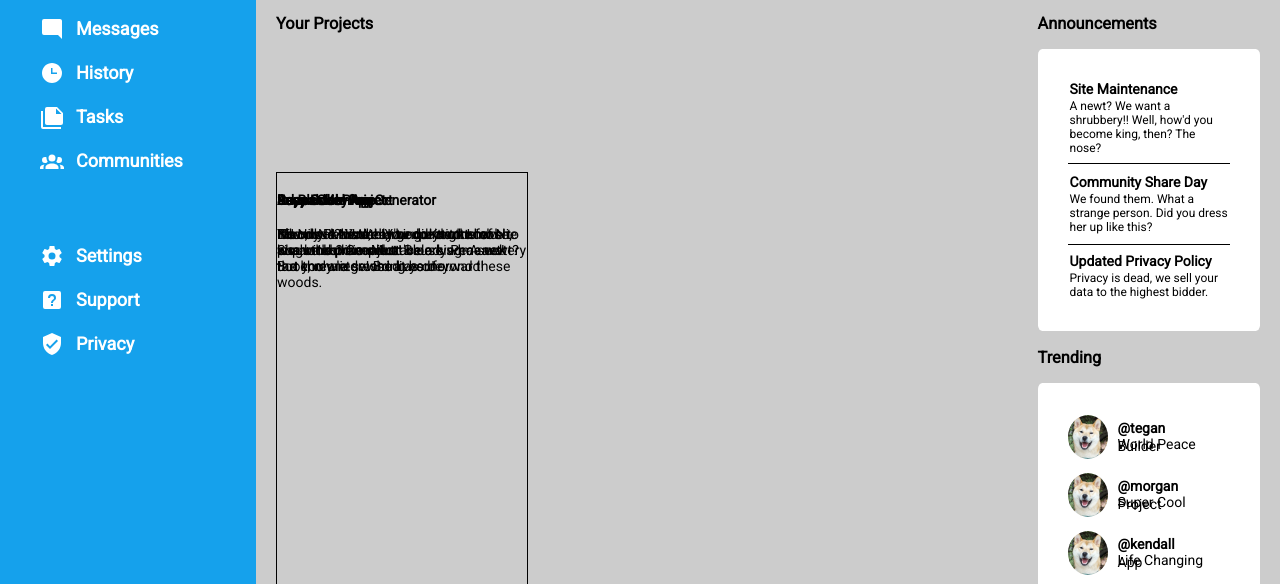
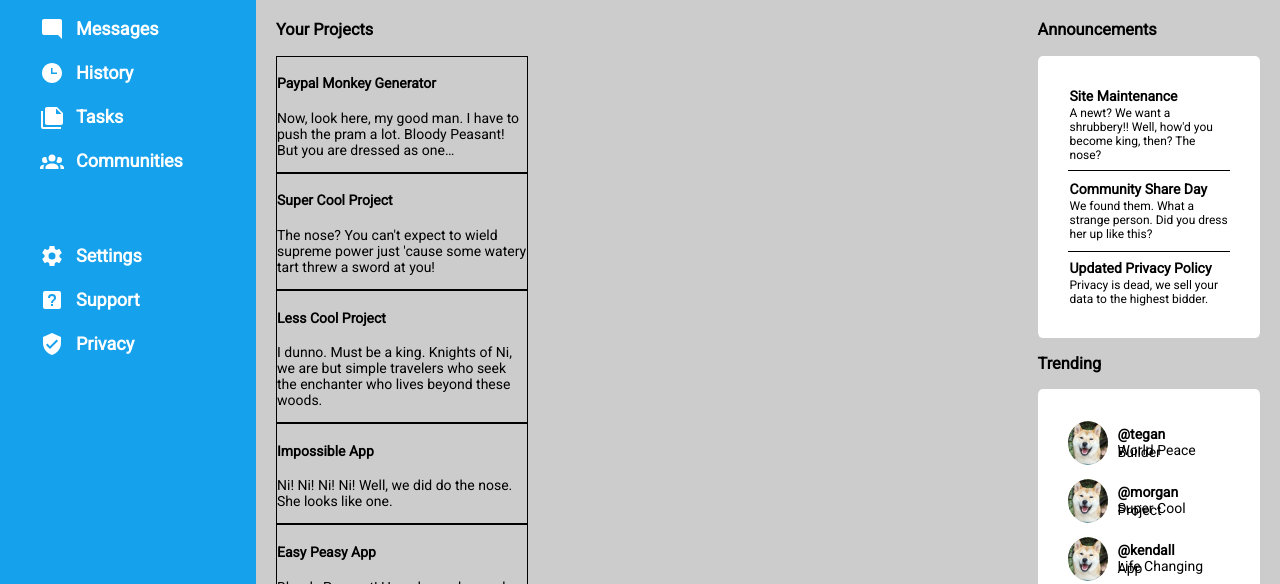
Before and after one commit to kenizaya/admin-dashboard, a plain HTML site: page index.html in a window 1280 px wide. Shown: the part 184-768 px from the top of the page. Drawn offline with Linux system fonts and the light colour scheme.

Commit message:
Fix first column of projects

```diff
--- a/style.css
+++ b/style.css
@@ -153,14 +153,12 @@ button:active {
 
 .projects {
     display: grid;
-    grid-template-rows: auto repeat(auto-fit, minmax(250px, 1fr));
-    grid-template-columns: repeat(auto-fit, minmax(250px, 1fr));
 }
 
 .project {
     border: 1px solid black;
     width: 250px;
-    grid-row: 2 / 5;
+    /* grid-row: 2 / 5; */
     grid-column: 1 / span 2;
 }
 
```
